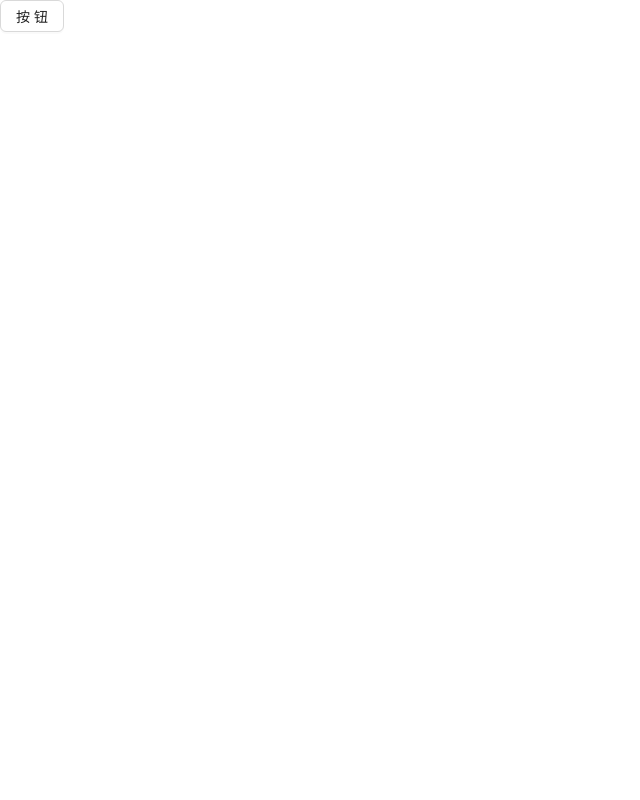
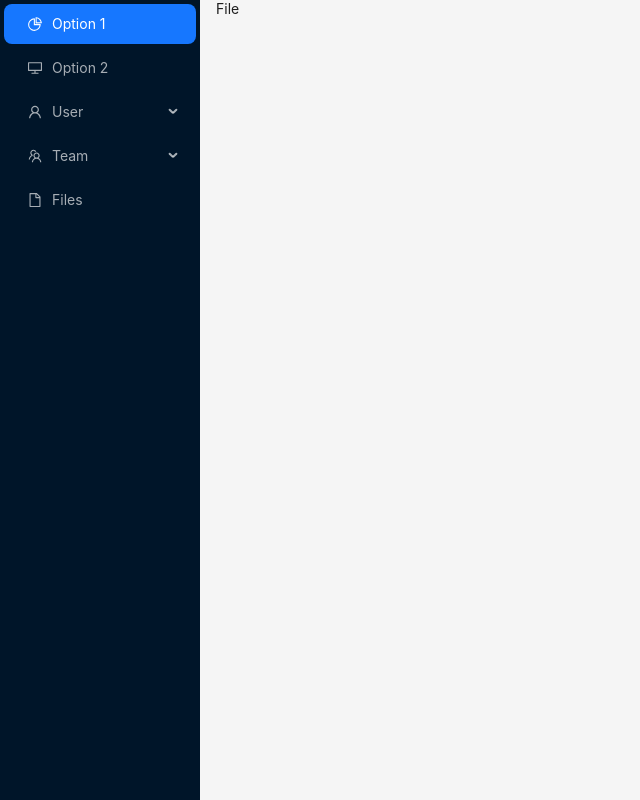
Before and after one commit to LadyChatterleyLover/ali-disk, a React (Vite) app: page / in a window 1280 px wide. Shown: the whole page, without its empty margins (0-640 px from the left). Built offline with nearby package versions, Linux system fonts and the light colour scheme.

Commit message:
feat: 路由和layout配置

```diff
--- a/package.json
+++ b/package.json
@@ -20,17 +20,20 @@
   },
   "dependencies": {
     "-": "^0.0.1",
+    "@ant-design/icons": "^5.2.3",
     "@commitlint/cli": "^17.6.7",
     "@commitlint/config-conventional": "^17.6.7",
     "D": "^1.0.0",
     "antd": "^5.8.0",
     "cz-customizable": "^7.0.0",
-    "electron-updater": "^5.3.0"
+    "electron-updater": "^5.3.0",
+    "react-router-dom": "^6.14.2"
   },
   "devDependencies": {
     "@playwright/test": "^1.32.0",
     "@types/react": "^18.0.28",
     "@types/react-dom": "^18.0.11",
+    "@types/react-router-dom": "^5.3.3",
     "@vitejs/plugin-react": "^3.1.0",
     "autoprefixer": "^10.4.14",
     "cz-conventional-changelog-zh": "^0.0.2",
--- a/src/App.tsx
+++ b/src/App.tsx
@@ -1,10 +1,38 @@
-import { Button } from 'antd'
+import { ConfigProvider } from 'antd'
+import zh_CN from 'antd/es/locale/zh_CN'
+import Layouts from './pages/layouts/Layouts'
+import { BrowserRouter, useRoutes } from 'react-router-dom'
+import File from './pages/file/File'
+import Login from './pages/login/Login'
+
+const Routes = () => {
+  const routes = useRoutes([
+    {
+      path: '/login',
+      element: <Login />,
+    },
+    {
+      path: '/',
+      element: <Layouts />,
+      children: [
+        {
+          path: '/',
+          element: <File />,
+        },
+      ],
+    },
+  ])
+
+  return routes
+}
 
 const App = () => {
   return (
-    <div className='flex'>
-      <Button>按钮</Button>
-    </div>
+    <ConfigProvider locale={zh_CN}>
+      <BrowserRouter>
+        <Routes />
+      </BrowserRouter>
+    </ConfigProvider>
   )
 }
 
--- /dev/null
+++ b/src/pages/file/File.tsx
@@ -0,0 +1,5 @@
+const File = () => {
+  return <div>File</div>
+}
+
+export default File
--- /dev/null
+++ b/src/pages/layouts/Layouts.tsx
@@ -0,0 +1,59 @@
+import {
+  DesktopOutlined,
+  FileOutlined,
+  PieChartOutlined,
+  TeamOutlined,
+  UserOutlined,
+} from '@ant-design/icons'
+import type { MenuProps } from 'antd'
+import { Layout, Menu, theme } from 'antd'
+import React from 'react'
+import { Outlet } from 'react-router-dom'
+
+const { Content, Sider } = Layout
+
+type MenuItem = Required<MenuProps>['items'][number]
+
+function getItem(
+  label: React.ReactNode,
+  key: React.Key,
+  icon?: React.ReactNode,
+  children?: MenuItem[]
+): MenuItem {
+  return {
+    key,
+    icon,
+    children,
+    label,
+  } as MenuItem
+}
+
+const items: MenuItem[] = [
+  getItem('Option 1', '1', <PieChartOutlined />),
+  getItem('Option 2', '2', <DesktopOutlined />),
+  getItem('User', 'sub1', <UserOutlined />, [
+    getItem('Tom', '3'),
+    getItem('Bill', '4'),
+    getItem('Alex', '5'),
+  ]),
+  getItem('Team', 'sub2', <TeamOutlined />, [getItem('Team 1', '6'), getItem('Team 2', '8')]),
+  getItem('Files', '9', <FileOutlined />),
+]
+
+const Layouts = () => {
+  return (
+    <Layout style={{ minHeight: '100vh' }}>
+      <Sider>
+        <div className='demo-logo-vertical' />
+        <Menu theme='dark' defaultSelectedKeys={['1']} mode='inline' items={items} />
+      </Sider>
+      <Layout>
+        <Content style={{ margin: '0 16px' }}>
+          <Outlet />
+        </Content>
+      </Layout>
+    </Layout>
+  )
+}
+
+export default Layouts
--- /dev/null
+++ b/src/pages/login/Login.tsx
@@ -0,0 +1,5 @@
+const Login = () => {
+  return <div>Login</div>
+}
+
+export default Login
```
